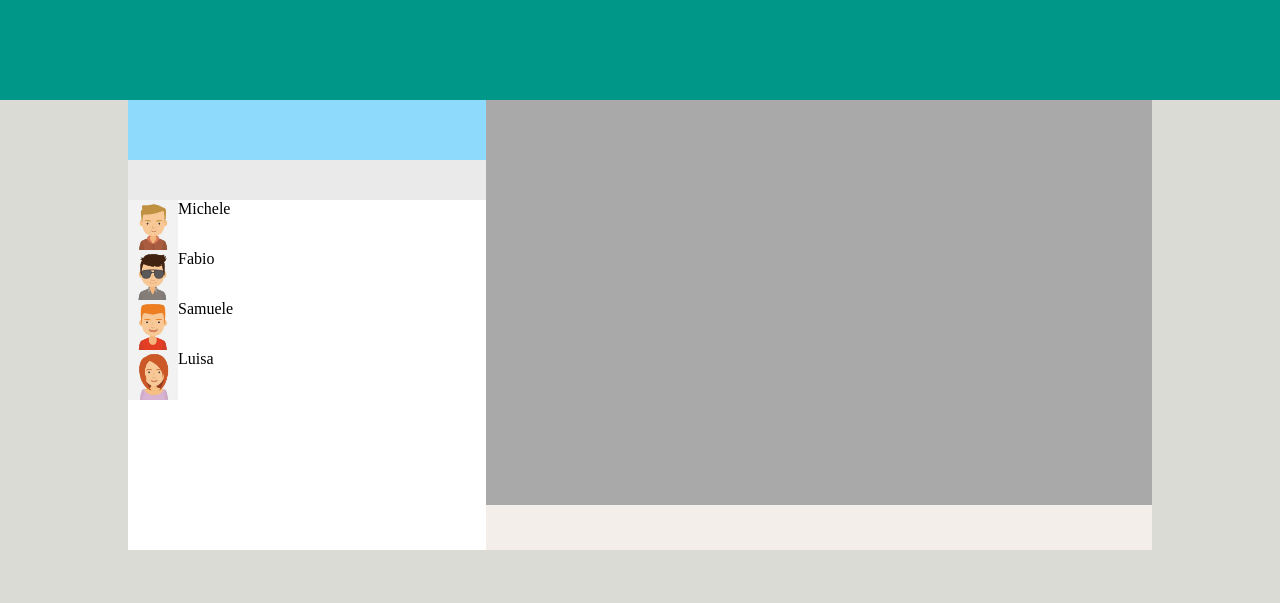
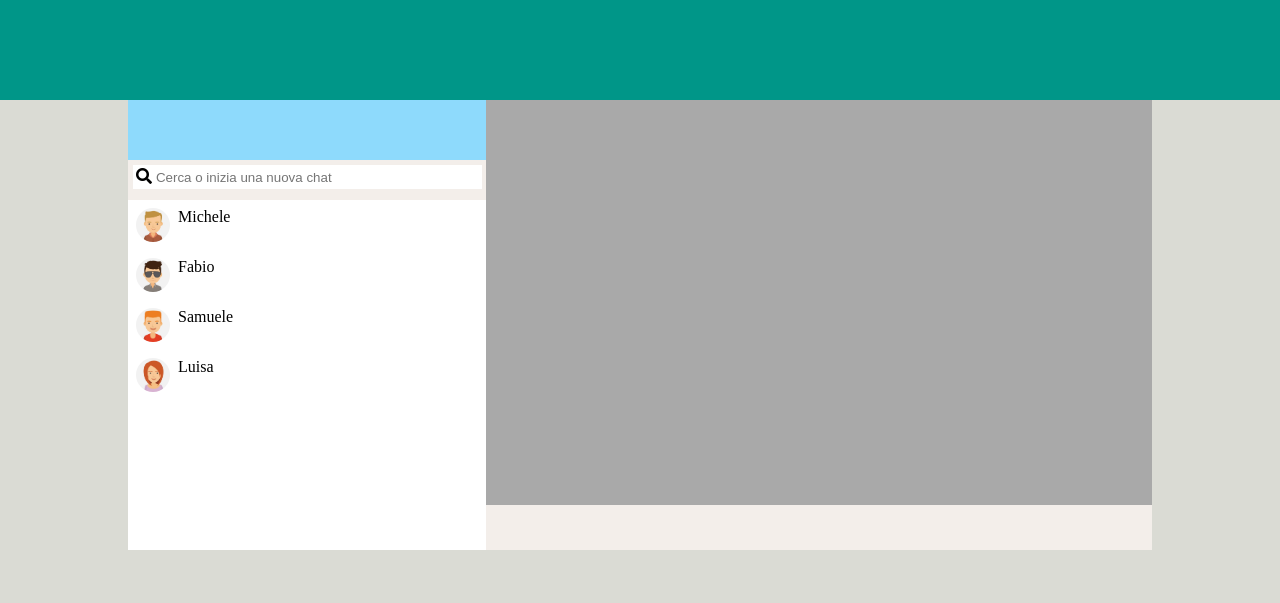
Before and after one commit to Nicola-Perera/vue-boolzapp, a plain HTML site: page milestone-1/index.html in a window 1280 px wide. Drawn offline with nearby package versions, Linux system fonts and the light colour scheme.

Commit message:
added search section

```diff
--- a/milestone-1/assets/css/style.css
+++ b/milestone-1/assets/css/style.css
@@ -36,6 +36,15 @@
 }
 .item .row{
     height: 50px;
+    padding: .5rem;
+}
+.item .row:hover {
+    background-color: #E9EBEB;
+}
+
+.avatar {
+    border-radius: 50%;
+    margin-right: .5rem;
 }
 
 /**********
@@ -64,7 +73,19 @@ main {
 }
 #search {
     height: 40px;
-    background-color: #EAEAEA;
+    background-color: #F3EEEA;
+    padding: .3rem;
+}
+#search .input {
+    background-color: white;
+    height: 1.5rem;
+    padding-left: .2rem;
+    padding-top: .2rem;
+}
+#search  input {
+    background-color: transparent;
+    border: none;
+    width: 90%;
 }
 #contacts {
     height: calc(100% - 150px);
--- a/milestone-1/index.html
+++ b/milestone-1/index.html
@@ -28,14 +28,23 @@
                     <div id="notifications"></div>
 
                     <!-- ricerca nomi frai contatti -->
-                    <div id="search"></div>
+                    <div id="search">
+
+                        <div class="input">
+
+                            <i class="fas fa-search"></i>
+                            <input type="text" placeholder="Cerca o inizia una nuova chat">
+
+                        </div>
+
+                    </div>
 
                     <!-- lista dei miei contatti con chat aperta -->
                     <div id="contacts">
 
                         <div class="item" v-for="(contact, index) in contacts">
                             <div class="row">
-                                <img :src="contact.avatar" alt="">
+                                <img :src="contact.avatar" alt="contact avatar" class="avatar">
                                 {{ contact.name }}
                             </div>
                         </div>
```
